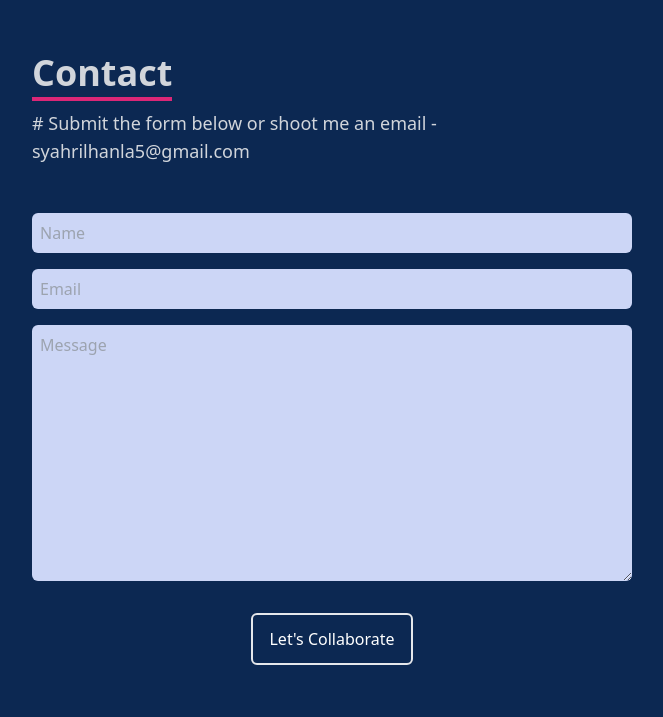
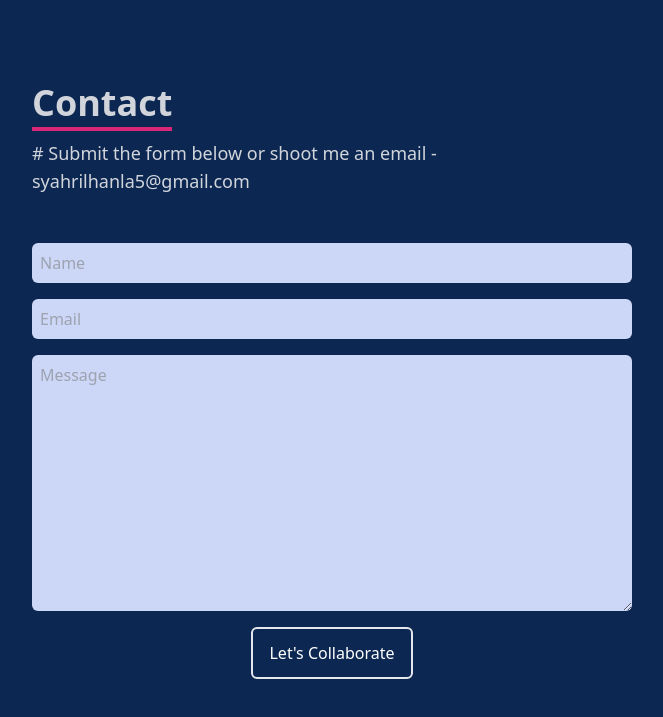
Before and after one commit to syahrilhanla/portfolio-website, a Next.js app: page / in a window 1280 px wide. Shown: the part 3211-3928 px from the top of the page, without its empty margins (308-971 px from the left). Built offline with nearby package versions, Linux system fonts and the light colour scheme.

Commit message:
adjust bottom padding in Contact

```diff
--- a/components/Contact.jsx
+++ b/components/Contact.jsx
@@ -2,12 +2,12 @@ const Contact = () => {
 	return (
 		<div
 			name="contact"
-			className="bg-[#0c2852] min-h-screen flex flex-col justify-center items-center text-center md:px-[8rem] px-[2rem] pb-7"
+			className="bg-[#0c2852] min-h-screen flex flex-col justify-center items-center text-center md:px-[8rem] px-[2rem]"
 		>
 			<form
 				method="POST"
 				action="https://getform.io/f/f4b8a254-2df3-4de4-b96e-d5df8773d5f4"
-				className="flex flex-col max-w-[600px] w-full py-8 text-left font-light"
+				className="flex flex-col max-w-[600px] w-full py-4 text-left font-light"
 				target="_blank"
 			>
 				<div className="pb-8">
@@ -37,7 +37,11 @@ const Contact = () => {
 					rows="10"
 					placeholder="Message"
 				></textarea>
-				<button className="text-white border-2 hover:bg-pink-600 hover:border-pink-600 px-4 py-3 my-8 mx-auto flex items-center rounded-md duration-150">
+				<button
+					className="text-white border-2 hover:bg-pink-600
+				 hover:border-pink-600 px-4 py-3 my-4 mx-auto
+				  flex items-center rounded-md duration-150"
+				>
 					Let's Collaborate
 				</button>
 			</form>
```
